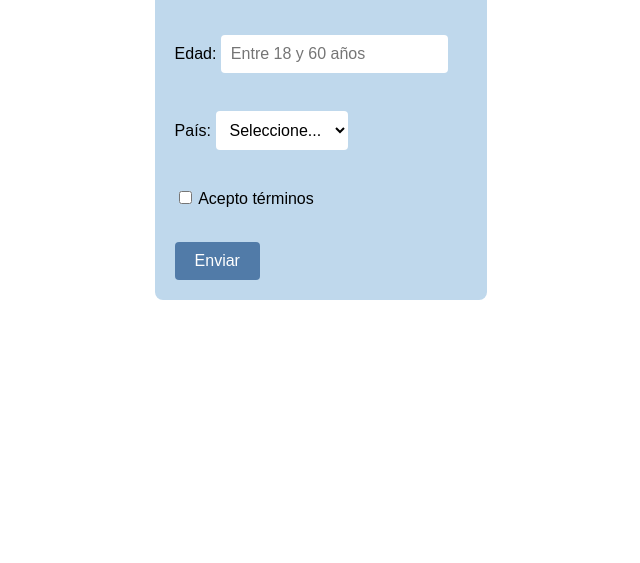
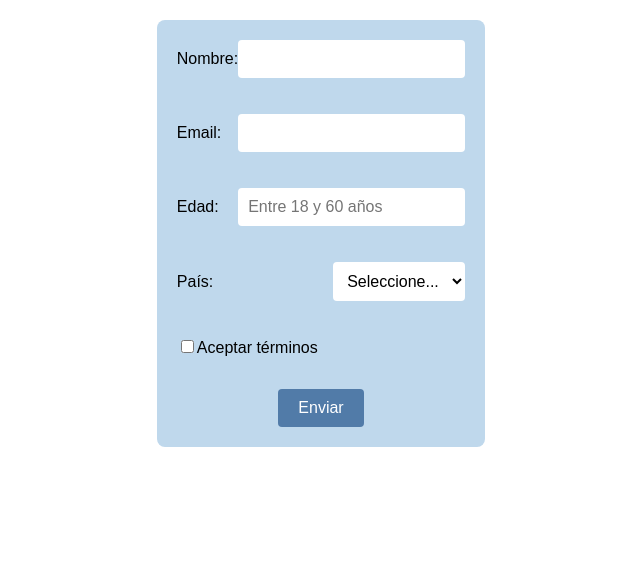
Before and after one commit to EstebanBogado/actividad_iv, a plain HTML site: page index.html in a window 1280 px wide. Shown: the part 237-800 px from the top of the page, without its empty margins (319-959 px from the left). Drawn offline with Linux system fonts and the light colour scheme.

Commit message:
Correcciones para reentrega

```diff
--- a/form.js
+++ b/form.js
@@ -19,8 +19,12 @@
     alert("Email inválido");
     return;
   }
-  if (edad < 18 || edad > 60) {
+  if (edad < 18 || edad > 60 || !edad) {
     alert("La edad debe estar entre 18 y 60");
+    return;
+  }
+  if (!pais) {
+    alert("Debe seleccionar un país")
     return;
   }
   if (!terminos) {
--- a/index.html
+++ b/index.html
@@ -1,39 +1,51 @@
 <!DOCTYPE html>
 <html lang="es">
+
 <head>
   <meta charset="UTF-8">
   <link rel="stylesheet" href="style.css">
   <title>Formulario</title>
 </head>
+
 <body>
-    <main>
-      <h1>Registro</h1>
+  <div class="card">
+    <h1>REGISTRO</h1>
+    <main id="main-index">
       <form id="formulario">
+        <div class="campos">
           <label>Nombre:</label>
-        <input type="text" id="nombre" required><br><br>
-
+          <input type="text" id="nombre">
+        </div>
+        <div class="campos">
           <label>Email:</label>
-        <input type="email" id="email" required><br><br>
-
+          <input type="email" id="email">
+        </div>
+        <div class="campos">
           <label>Edad:</label>
-        <input type="number" id="edad" required
-          placeholder="Entre 18 y 60 años"><br><br>
-
+          <input type="number" id="edad" placeholder="Entre 18 y 60 años">
+        </div>
+        <div class="campos">
           <label>País:</label>
-        <select id="pais" required>
+          <select id="pais">
             <option value>Seleccione...</option>
             <option value="Argentina">Argentina</option>
             <option value="Chile">Chile</option>
             <option value="Uruguay">Uruguay</option>
-        </select><br><br>
+          </select>
+        </div>
+        <div class="campos">
+          <label class="aceptar-terminos">
+            <input type="checkbox" id="terminos"> Aceptar términos
+          </label>
+        </div>
 
-        <label>
-          <input type="checkbox" id="terminos"> Acepto términos
-        </label><br><br>
-
+        <div class="btn">
           <button type="submit">Enviar</button>
+        </div>
       </form>
     </main>
+  </div>
   <script src="form.js"></script>
 </body>
+
 </html>
--- a/style.css
+++ b/style.css
@@ -1,5 +1,15 @@
-main,
-h2 {
+.card {
+    display: flex;
+    flex-direction: column;
+    justify-content: center;
+    align-items: center;
+    padding: 2em;
+    background: white;
+    border-radius: 0.5em;
+}
+
+#main-index,
+#resultado-container {
     background-color: #bfd8ec;
     padding: 1.25em;
     font-family: Arial, sans-serif;
@@ -8,7 +18,22 @@ h2 {
     border-radius: 0.5em;
 }
 
+form {
+    text-align: left;
+}
 
+.campos {
+    display: flex;
+    flex-direction: row;
+    justify-content: space-between;
+    margin-bottom: 1em;
+    height: max-content;
+    flex-wrap: wrap;
+    align-content: space-around;
+    align-items: baseline;
+}
+
+h1,
 h2 {
     background-color: #83a8c7;
     padding: 1.25em;
@@ -31,6 +56,25 @@ button {
     align-self: center;
 }
 
+.btn,
+a {
+    display: flex;
+    flex-direction: row;
+    justify-content: center;
+    align-items: center;
+    color: white;
+    text-decoration: none;
+}
+
+.aceptar-terminos {
+    display: flex;
+    flex-direction: row;
+    justify-content: space-evenly;
+    align-content: space-around;
+    flex-wrap: wrap;
+    align-items: baseline;
+}
+
 input,
 select {
     padding: 0.625em;
@@ -39,4 +83,5 @@ select {
     border-radius: 0.25em;
     margin-bottom: 1.25em;
     background-color: white;
+    height: max-content;
 }
```
Also changed, not shown: resultado.html (+11 -4 lines). Lines whose indentation alone changed are shown as unchanged.
